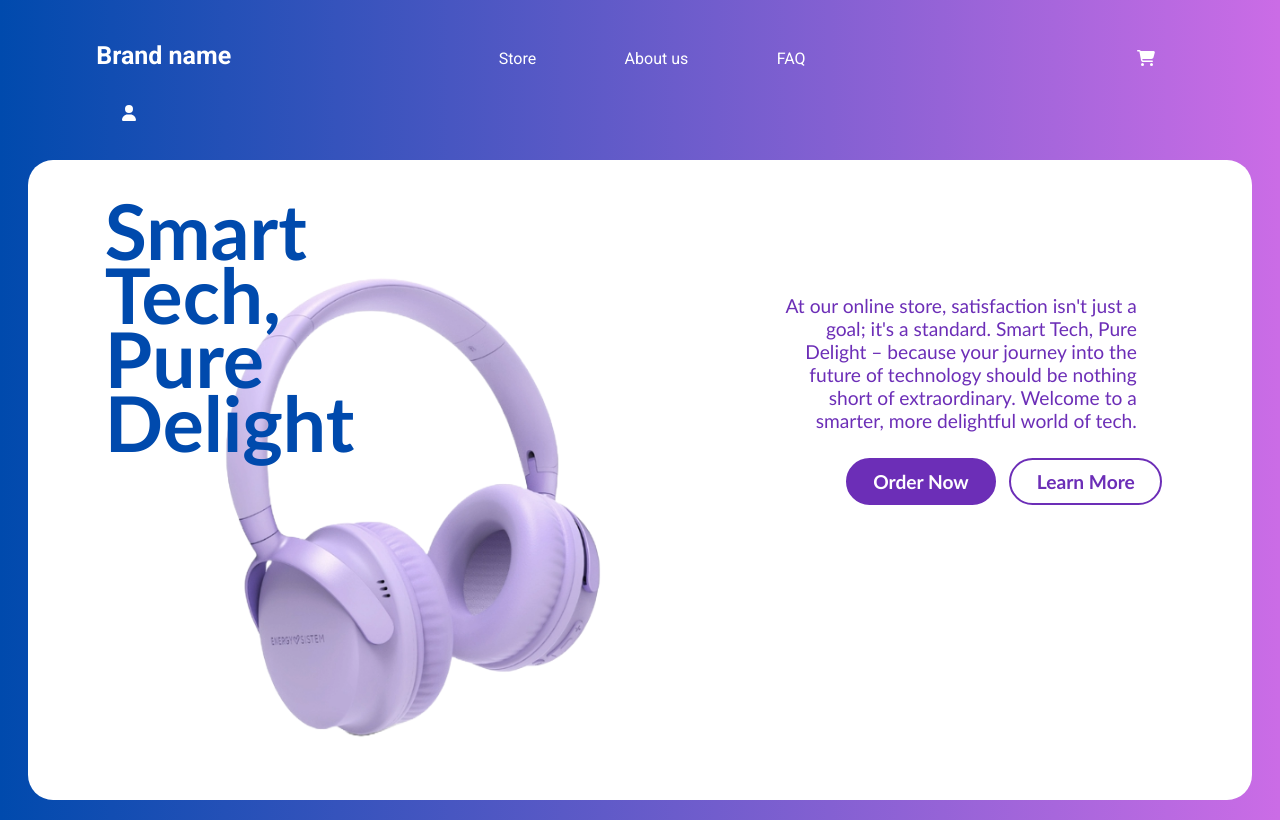
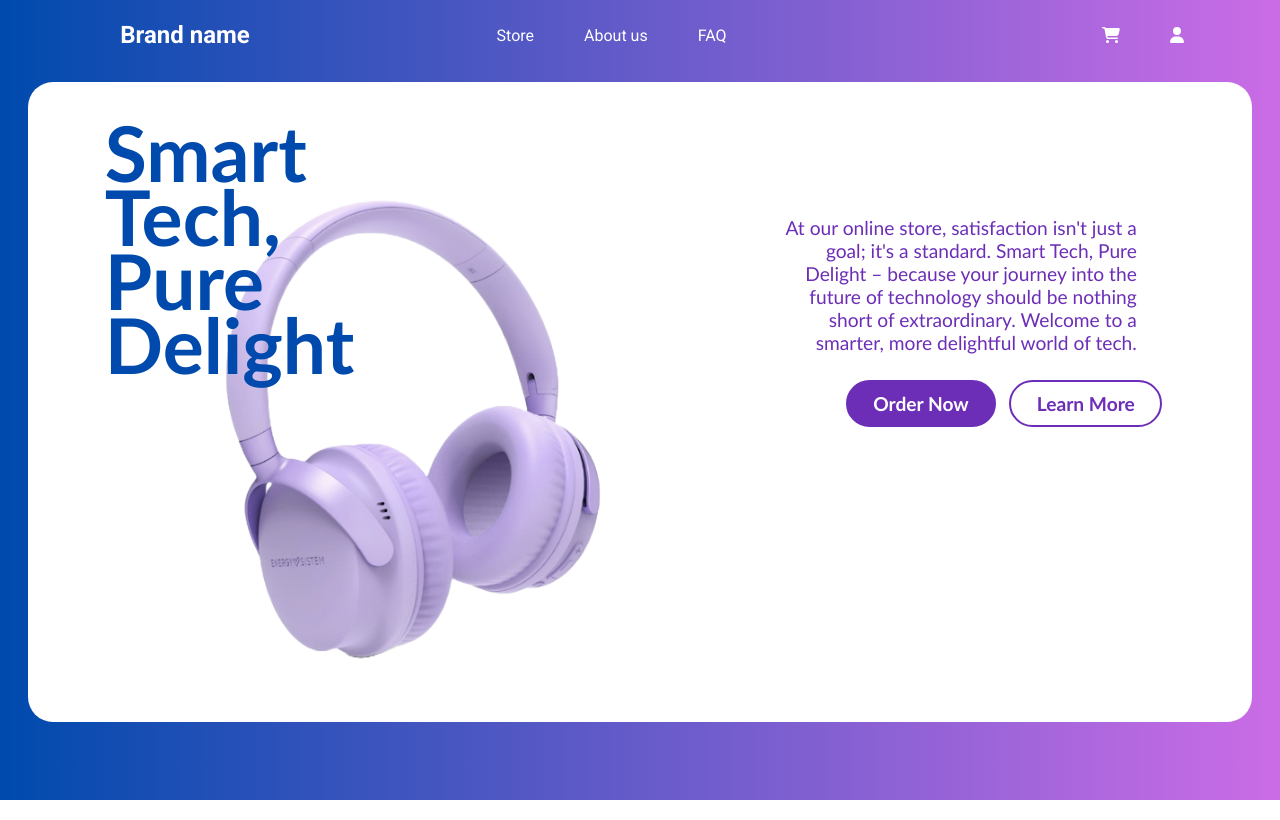
Before and after one commit to VictoriyaK19/online-store, a Vue app: page /home in a window 1280 px wide. Built offline with nearby package versions, Linux system fonts and the light colour scheme.

Commit message:
fixed navbar

```diff
--- a/src/components/layout/TheHeader.vue
+++ b/src/components/layout/TheHeader.vue
@@ -1,18 +1,25 @@
 <template>
   <header>
     <nav>
-
       <div :class="!isResponsive ? 'topnav' : 'topnav responsive'">
-        <router-link to="/" class="left">Brand name</router-link>
-        <router-link to="/store" class="center1">Store</router-link>
-        <router-link to="/aboutus" class="center">About us</router-link>
-        <router-link to="/faq" class="center2">FAQ</router-link>
-        <router-link to="/mycart" class="right">
-          <font-awesome-icon icon="cart-shopping" />
-        </router-link>
-        <router-link to="/myprofile" class="right">
-          <font-awesome-icon icon="user" />
-        </router-link>
+        <div class="left">
+          <router-link to="/"><h1>Brand name</h1></router-link>
+        </div>
+        <!-- Second div centered -->
+        <div class="center">
+          <router-link to="/store">Store</router-link>
+          <router-link to="/aboutus">About us</router-link>
+          <router-link to="/faq">FAQ</router-link>
+        </div>
+        <!-- Third div on the right -->
+        <div class="right">
+          <router-link to="/mycart">
+            <font-awesome-icon icon="cart-shopping" />
+          </router-link>
+          <router-link to="/myprofile">
+            <font-awesome-icon icon="user" />
+          </router-link>
+        </div>
         <font-awesome-icon class="bars" icon="bars" @click="changeStyle" />
       </div>
     </nav>
@@ -35,117 +42,94 @@ export default {
 </script>
 
 <style scoped>
+header nav {
+  margin: auto;
+  width: 90%;
+
+  justify-content: space-between;
+  align-items: center;
+}
+header div {
+  list-style: none;
+  margin: 0;
+  padding: 0;
+  display: flex;
+  justify-content: center;
+  align-items: center;
+}
 h1 {
   margin: 0;
   color: white;
+  text-align: left;
+}
+header a {
+  text-decoration: none;
+  color: #ffffff;
+  display: inline-block;
+  padding: 0.75rem 1.5rem;
+  border: 1px solid transparent;
+}
+.topnav .bars {
+  display: none;
+  justify-content: space-between;
 }
 
-h2,
-p {
-  color: white;
-}
-
-body {
-  margin: 0;
-  font-family: Arial, Helvetica, sans-serif;
-}
-
-header nav {
-  padding-top: 1rem;
-  width: 90%;
-  margin: auto;
+.left, .center, .right {
   display: flex;
-  justify-content: space-between;
   align-items: center;
 }
 
-.topnav {
-  overflow: hidden;
+.left {
+  width: 10%;
+  flex-grow: 1; /* Takes up remaining space */
+
 }
 
-.topnav a {
-  margin: 0;
-  text-decoration: none;
-  color: #ffffff;
-  display: inline-block;
-  padding: 1rem 1.5rem;
-  border: 1px solid transparent;
+
+.center {
+  width: 35%;
+  flex-grow: 2; /* Takes up twice as much space as the others */
+  justify-content: center;
 }
 
-.topnav a:hover {
-  font-weight: bold;
+.right {
+  width: 15%;
+
+  flex-grow: 1; /* Takes up remaining space */
+  justify-content: flex-end; /* Align items to the right */
 }
 
-.topnav .bars {
-  display: none;
-}
 
-.topnav router-link {
-  text-decoration: none;
-  color: #ffffff;
-  display: flex;
-  align-items: center;
-  padding: 1rem;
-}
+  @media screen and (max-width: 667px) {
 
-.topnav .left {
-  margin-right: auto;
-  font-size: 25px;
-  font-weight: bold;
-}
-.topnav .center1 {
-  margin: 0 0vw 0 17vw;
-
-}
-.topnav .center {
-  margin: 0 3vw;
-}
-
-.topnav .center2 {
-  margin: 0 20vw 0 0;
-}
-
-.topnav .right {
-  margin-left: 2vw;
-}
-
-@media screen and (max-width: 667px) {
-  .topnav a:not(:first-child) {
+    .left a{
+      width: 100%;
+    }
+  .topnav div:not(:first-child) {
     display: none;
   }
-
   .topnav .bars {
+    float: right;
     display: block;
     text-decoration: none;
     color: #ffffff;
     padding: 1.5rem 1.5rem;
+  }
+}
+@media screen and (max-width: 667px) {
+  .topnav.responsive {
+    position: relative;
+  }
+  .topnav.responsive .bars {
     position: absolute;
-    right: 20px;
-    top: 20px;
+    right: 0;
+    top: 0;
   }
-
-  .topnav.responsive .bars {
-    display: block;
-    text-decoration: none;
-    color: #ffffff;
-    padding: 1.5rem 1.5rem;
-    position: absolute;
-    right: 20px;
-    top: 20px;
-  }
-
   .topnav.responsive a {
     float: none;
     display: block;
     text-align: left;
   }
-  .topnav .center1,
-  .topnav .center,
-  .topnav .center2,
-  .topnav .right   {
-  margin: 0;
-}
 }
 
-
 </style>
--- a/src/pages/TheHome.vue
+++ b/src/pages/TheHome.vue
@@ -23,7 +23,6 @@
 
 <style scoped>
 div {
-  /* flex: 1; */
   position: relative;
   overflow: hidden;
   background: url("../../src/assets/Untitled_design-removebg-preview.png")
```
